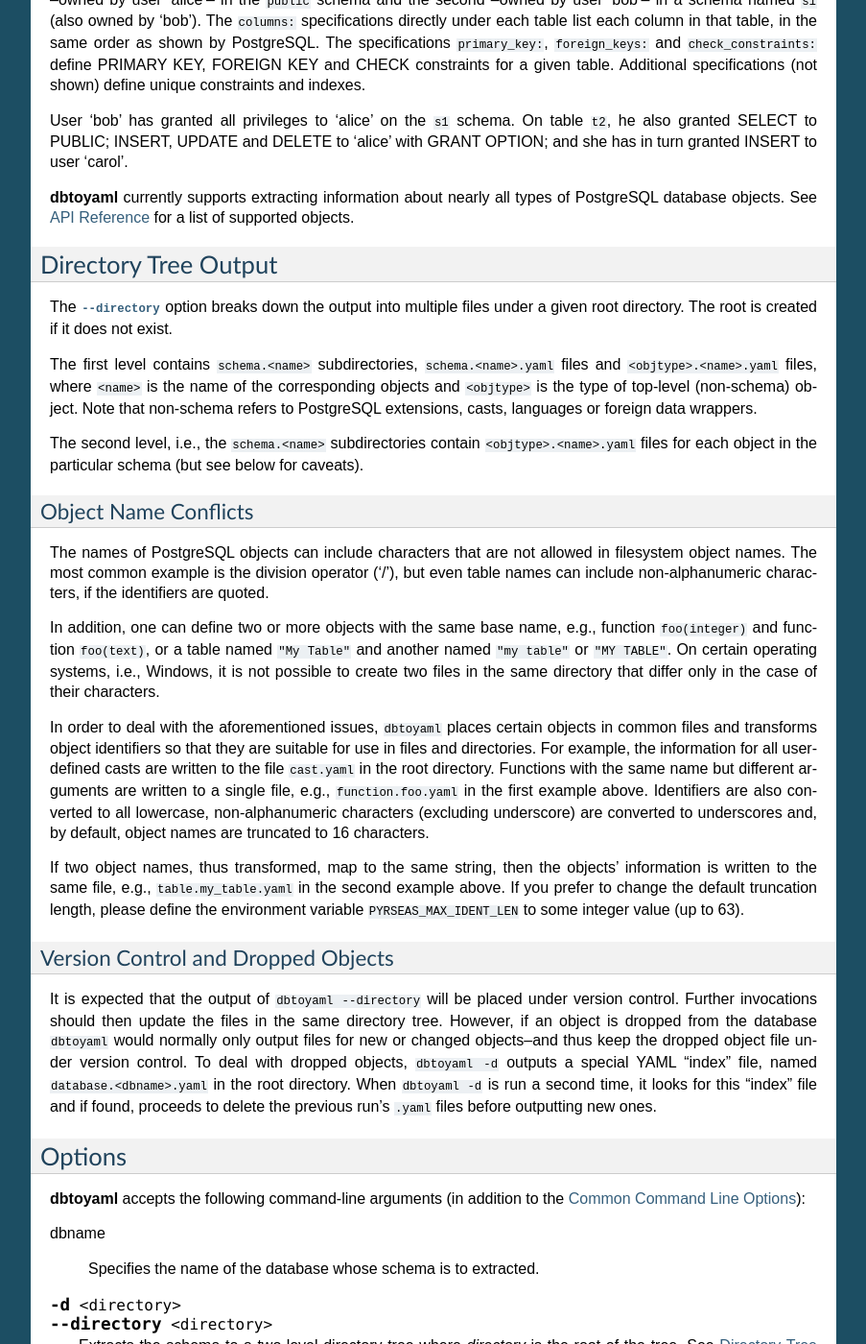
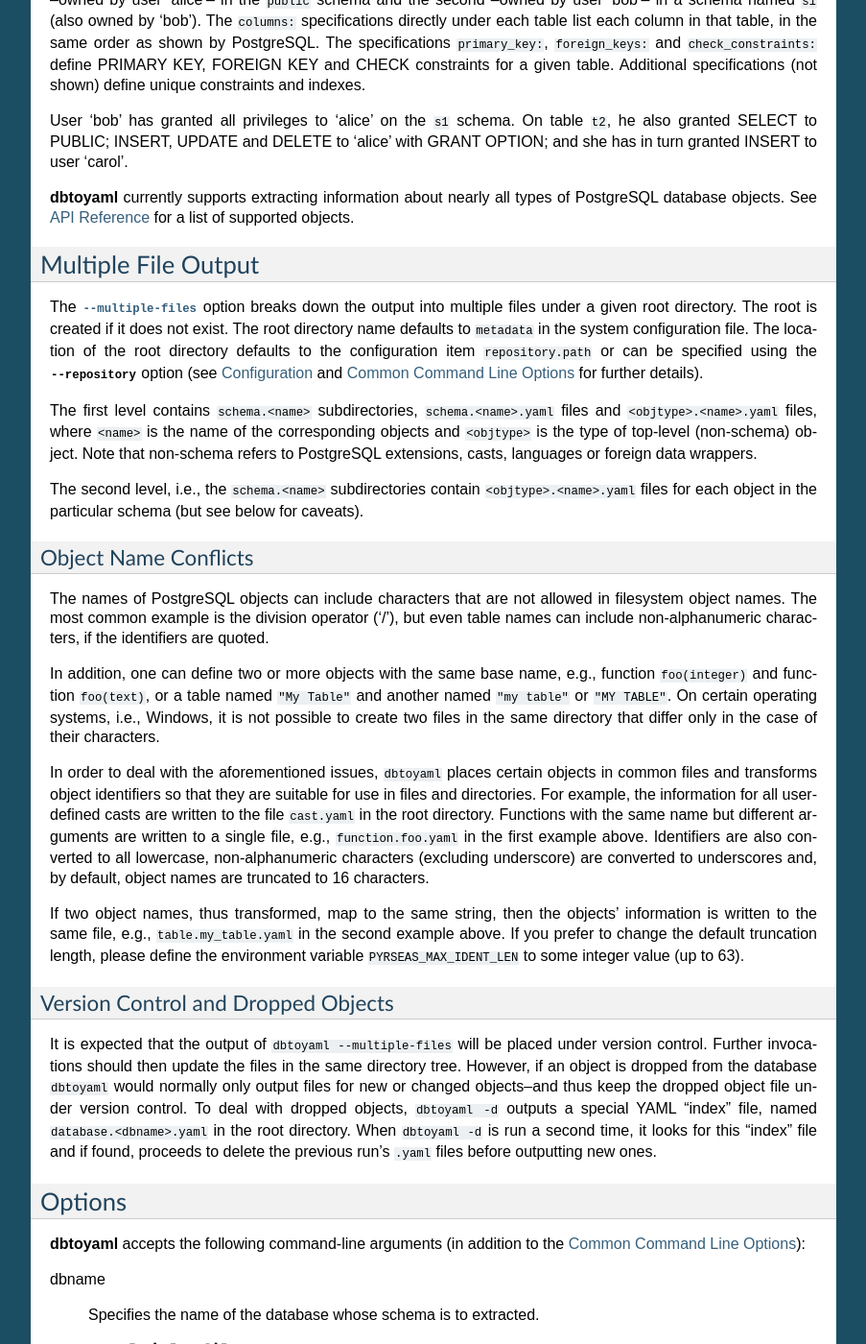
Before and after one commit to perseas/Pyrseas, a Sphinx documentation site: the page built from docs/dbtoyaml.rst, in a window 1280 px wide and 1400 px high, scrolled down 1723 px. Shown: the whole window at 96% size, without its empty margins (198-1101 px from the left). Built offline with Sphinx 7.4.7, drawn with Linux system fonts in a browser that asks for light colours; some of the changed text lies outside the part shown.

Commit message:
Rename --directory to --multiple-files and add --repository command option.
 * config/config.yaml: Add default values for repository items.
 * docs/{cmdargs, config, dbtoyaml, yamltodb}.rst: Document new and
   changed options.
 * pyrseas/cmdargs.py (_repo_path): New helper function.
   (cmd_parser): Add --repository option.  (parse_args): Add helper
   function to refactor common code; store path to metadata under
   'files'.
 * pyrseas/database.py (Database.map_from_dir): Eliminate directory
   argument and and instead use metadata path.  (Database.to_map): Use
   metadata path instead of opts.directory and pass it downstream.
   Ensure we remove old schema directories.
 * pyrseas/dbaugment.py: Rename --directory to --multiple-files (still
   a TODO).
 * pyrseas/dbobject/{__init__, schema}.py ({DbObjectDict, Schema,
   SchemaDict}.to_map): Add metadata_dir argument and use it instead
   of opts.directory.
 * pyrseas/{dbtoyaml, yamltodb}.py: Rename --directory to
   --multiple-files.
 * pyrseas/testutils.py (DatabaseToMapTestCase.to_map): Rename
   directory argument to multiple_files.
   (DbMigrateTestCase.create_yaml): Merge with create_yaml_dir.
   (DbMigrateTestCase.migrate_target): Merge with migrate_target_dir.
   (AugmentToMapTestCase.to_map): Rename directory argument to
   multiple_files.
 * tests/dbobject/test_extern_file.py: Rename directory parameters to
   multiple_files.
 * tests/functional/test_autodoc_dir.py: Instead of saving empty
   metadata files, in the second phase, drop all schemas from source
   database and use that to migrate changes to target.
 * tests/test_config.py: Test repository items.

```diff
--- a/docs/dbtoyaml.rst
+++ b/docs/dbtoyaml.rst
@@ -20,9 +20,9 @@
 PostgreSQL database to a `YAML <http://yaml.org>`_ formatted
 specification.  By default, the specification is output as a single
 output stream, which can be redirected or explicitly sent to a file.
-As an alternative, the ``--directory`` option allows you to break down
-the specification into multiple files, one for each object (see
-`Directory Tree Output`_).
+As an alternative, the ``--multiple-files`` option allows you to break
+down the specification into multiple files, one for each object (see
+`Multiple File Output`_).
 
 Note that `JSON <http://json.org/>`_ is an official
 subset of YAML version 1.2, so the :program:`dbtoyaml` output should
@@ -124,14 +124,18 @@
 nearly all types of PostgreSQL database objects.  See :ref:`api-ref`
 for a list of supported objects.
 
-Directory Tree Output
----------------------
+Multiple File Output
+--------------------
 
 .. program:: dbtoyaml
 
-The :option:`--directory` option breaks down the output into multiple
-files under a given root directory.  The root is created if it does
-not exist.
+The :option:`--multiple-files` option breaks down the output into
+multiple files under a given root directory.  The root is created if
+it does not exist.  The root directory name defaults to ``metadata``
+in the system configuration file.  The location of the root directory
+defaults to the configuration item ``repository.path`` or can be
+specified using the :option:`--repository` option (see :doc:`config`
+and :doc:`cmdargs` for further details).
 
 The first level contains ``schema.<name>`` subdirectories,
 ``schema.<name>.yaml`` files and ``<objtype>.<name>.yaml`` files,
@@ -179,9 +183,9 @@
 Version Control and Dropped Objects
 ~~~~~~~~~~~~~~~~~~~~~~~~~~~~~~~~~~~
 
-It is expected that the output of ``dbtoyaml --directory`` will be
-placed under version control.  Further invocations should then update
-the files in the same directory tree.  However, if an object is
+It is expected that the output of ``dbtoyaml --multiple-files`` will
+be placed under version control.  Further invocations should then
+update the files in the same directory tree.  However, if an object is
 dropped from the database ``dbtoyaml`` would normally only output
 files for new or changed objects--and thus keep the dropped object
 file under version control.  To deal with dropped objects, ``dbtoyaml
@@ -201,12 +205,10 @@
 
     Specifies the name of the database whose schema is to extracted.
 
-.. cmdoption:: -d <directory>
-               --directory <directory>
+.. cmdoption:: -m, --multiple-files
 
-    Extracts the schema to a two-level directory tree where
-    `directory` is the root of the tree.  See `Directory Tree Output`_
-    above.
+    Extracts the schema to a two-level directory tree.  See `Multiple
+    File Output`_ above.
 
 .. cmdoption:: -n <schema>
                --schema <schema>
```
Also changed, not shown: docs/cmdargs.rst (+10 -0 lines), docs/config.rst (+7 -7 lines), docs/yamltodb.rst (+5 -6 lines), 12 other files.
